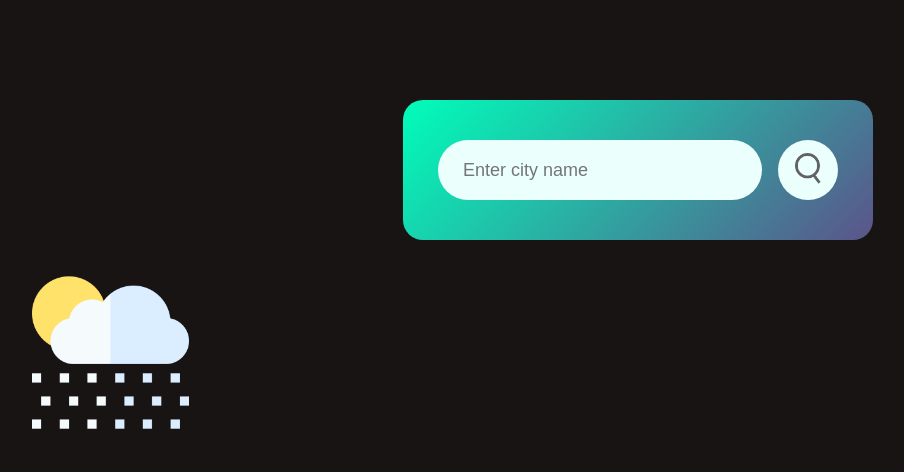
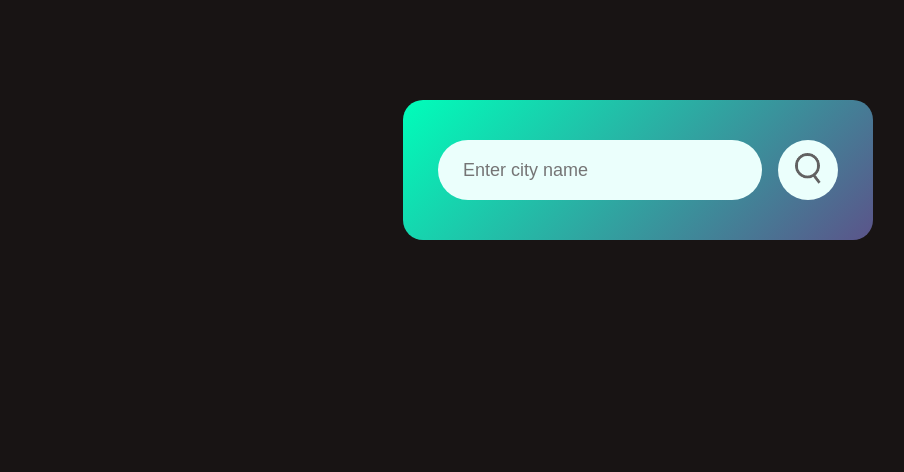
Before and after one commit to Rifki-Kii/weathering-App, a plain HTML site: page index.html in a window 1280 px wide. Shown: the whole page, without its empty margins (2-906 px from the left). Drawn offline with Linux system fonts and the light colour scheme.

Commit message:
"update"

```diff
--- a/index.html
+++ b/index.html
@@ -13,8 +13,6 @@
             <button><img src="images/search.png" alt=""></button>
         </div>
     </div>
-    <div class="weather">
-        <img src="images/rain.png" alt="">
-    </div>
+
 </body>
 </html>
```
